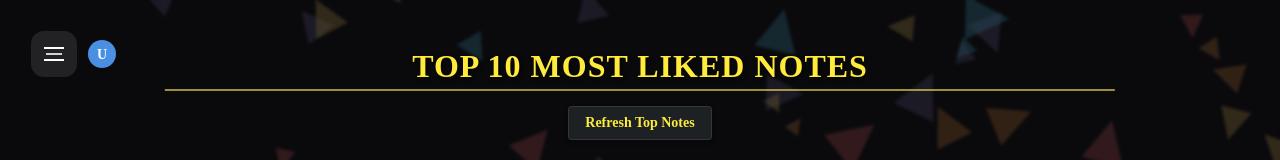
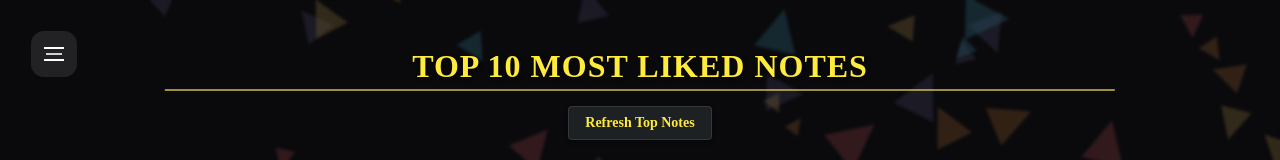
Before and after one commit to HalfBad-dnb/Sticky-Notes, a React (Vite) app in the folder sticky-notes/: page /top-notes in a window 1280 px wide. Shown: the top 160 px of the page. Built offline with nearby package versions, Linux system fonts and the light colour scheme.

Commit message:
menu updates

```diff
--- a/sticky-notes/src/NavBar.jsx
+++ b/sticky-notes/src/NavBar.jsx
@@ -162,20 +162,6 @@ const NavBar = () => {
               </div>
             )}
           </button>
-          <div style={{
-            width: '28px',
-            height: '28px',
-            borderRadius: '50%',
-            backgroundColor: '#4a90e2',
-            display: 'flex',
-            alignItems: 'center',
-            justifyContent: 'center',
-            color: '#fff',
-            fontWeight: 'bold',
-            fontSize: '14px'
-          }}>
-            {userInitial}
-          </div>
         </div>
       </div>
 
```
